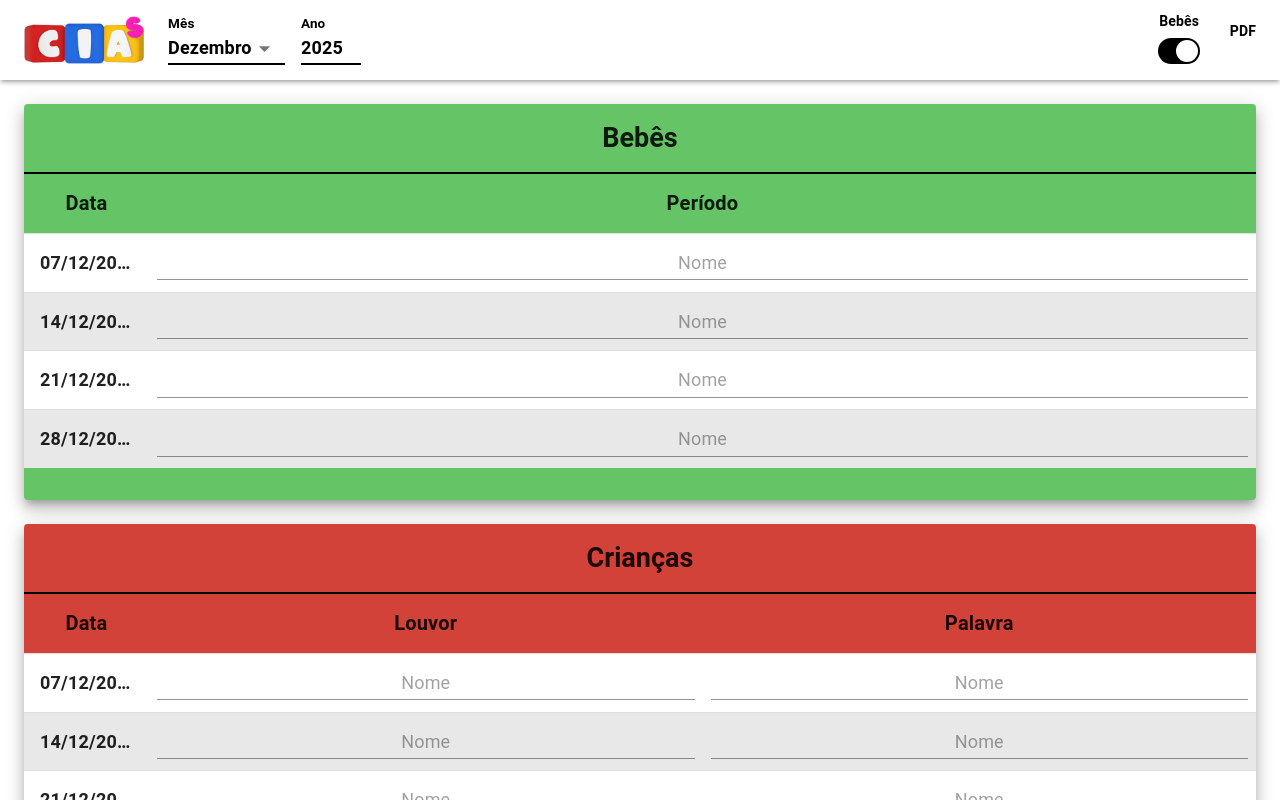
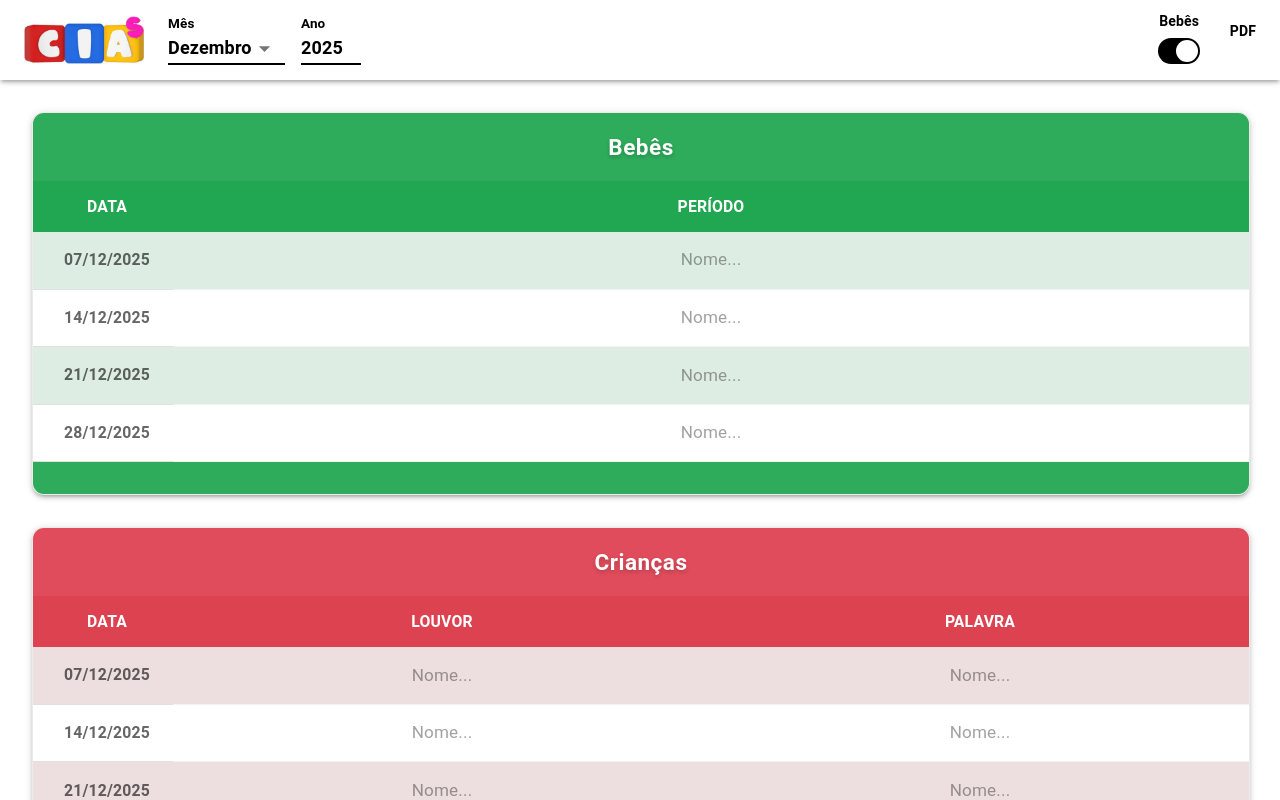
Before and after one commit to Alexandre-Cardozo/EscalaAulasCIAs, a React (Vite) app in the folder escalaaulascias/: page / in a window 1280 px wide. Shown: the top 800 px of the page. Built offline with nearby package versions, Linux system fonts and the light colour scheme; some icons are missing.

Commit message:
Melhorando UI do componente tabela

```diff
--- a/escalaaulascias/src/App.jsx
+++ b/escalaaulascias/src/App.jsx
@@ -159,7 +159,7 @@ export default function App() {
       {isBebesOn && (
         <EscalaTable
           domingos={domingos}
-          cor="#65C466"
+          cor="verde"
           titulo="Bebês"
           variant="bebes"
           nomesTabela={nomesBebes}
@@ -169,7 +169,7 @@ export default function App() {
 
       <EscalaTable
         domingos={domingos}
-        cor="#D24239"
+        cor="vermelho"
         titulo="Crianças"
         variant="padrao"
         nomesTabela={nomesCriancas}
@@ -178,7 +178,7 @@ export default function App() {
 
       <EscalaTable
         domingos={domingos}
-        cor="#436CDD"
+        cor="azul"
         titulo="Intermediários"
         variant="padrao"
         nomesTabela={nomesIntermediarios}
@@ -187,7 +187,7 @@ export default function App() {
 
       <EscalaTable
         domingos={domingos}
-        cor="#F0C035"
+        cor="amarelo"
         titulo="Adolescentes"
         variant="padrao"
         nomesTabela={nomesAdolescentes}
--- a/escalaaulascias/src/components/EscalaTable.jsx
+++ b/escalaaulascias/src/components/EscalaTable.jsx
@@ -1,149 +1,233 @@
+import React from "react";
 import {
-  Typography,
   Paper,
-  TextField,
   Table,
   TableBody,
   TableCell,
   TableContainer,
   TableHead,
   TableRow,
-  tableCellClasses,
-  styled,
+  Box,
+  InputBase,
+  Typography,
 } from "@mui/material";
 
-const StyledTableCell = styled(TableCell)(({ theme }) => ({
-  [`&.${tableCellClasses.head}`]: {
-    fontSize: 20,
+// Função auxiliar para mapear o nome da cor (ex: "verde") para as variáveis CSS do seu index.css
+const getThemeColors = (colorProp) => {
+  const normalizedColor = colorProp?.toLowerCase() || "blue";
+
+  const map = {
+    green: { main: "var(--section-green)", light: "var(--section-green-light)" },
+    verde: { main: "var(--section-green)", light: "var(--section-green-light)" },
+
+    red: { main: "var(--section-red)", light: "var(--section-red-light)" },
+    vermelho: { main: "var(--section-red)", light: "var(--section-red-light)" },
+
+    blue: { main: "var(--section-blue)", light: "var(--section-blue-light)" },
+    azul: { main: "var(--section-blue)", light: "var(--section-blue-light)" },
+    padrao: { main: "var(--section-blue)", light: "var(--section-blue-light)" },
+
+    purple: { main: "var(--section-purple)", light: "var(--section-purple-light)" },
+    roxo: { main: "var(--section-purple)", light: "var(--section-purple-light)" },
+
+    yellow: { main: "var(--section-yellow)", light: "var(--section-yellow-light)" },
+    amarelo: { main: "var(--section-yellow)", light: "var(--section-yellow-light)" },
+  };
+
+  return map[normalizedColor] || map.blue;
+};
+
+export default function EscalaTable({
+  domingos,
+  cor = "blue",
+  titulo,
+  variant = "padrao",
+  nomesTabela = [],
+  onChangeNome,
+}) {
+  const { main, light } = getThemeColors(cor);
+  const isBebes = variant === "bebes";
+
+  // Estilos reutilizáveis
+  const headerCellStyle = {
+    color: "white",
     fontWeight: "bold",
+    textTransform: "uppercase",
+    fontSize: "0.875rem",
+    borderBottom: "none",
+    padding: "12px 16px",
+    textAlign: "center", // Adicionado para centralizar o texto
+  };
+
+  const inputStyle = {
+    "& .MuiInputBase-input": {
+      textAlign: "center",
+      padding: "8px",
+      fontSize: "0.95rem",
+      borderRadius: "6px",
+      transition: "background-color 0.2s",
+      "&:hover": {
+        backgroundColor: "rgba(255, 255, 255, 0.5)",
       },
-  [`&.${tableCellClasses.body}`]: {
-    fontSize: 18,
-    fontWeight: "bold",
+      "&:focus": {
+        backgroundColor: "#fff",
       },
-}));
+    },
+  };
 
-const StyledTableRow = styled(TableRow)(({ theme }) => ({
-  "&:nth-of-type(odd)": {
-    backgroundColor: "white",
-  },
-  "&:nth-of-type(even)": {
-    backgroundColor: "#E8E8E8",
-  },
-  // hide last border
-  "&:last-child td, &:last-child th": {
-    border: 0,
-  },
-}));
-
-export default function EscalaTable({ domingos, cor, titulo, variant = "padrao", nomesTabela = [], onChangeNome }) {
   return (
+    <Box sx={{ margin: 4 }}>
       <Paper
-      elevation={10}
+        elevation={3}
         sx={{
-        paddingTop: 2,
-        paddingBottom: 4,
-        margin: 3,
-        backgroundColor: cor,
+          width: "100%",
+          marginBottom: 4,
+          overflow: "hidden",
+          borderRadius: 3, // Arredondamento estilo card moderno
+          border: "1px solid rgba(0,0,0,0.08)",
+          backgroundColor: "background.paper",
         }}
       >
-      <Typography variant="h5" align="center" sx={{ marginBottom: 2, fontWeight: "bold" }}>
+        {/* Cabeçalho da Seção (A faixa colorida) */}
+        <Box
+          sx={{
+            backgroundColor: `hsl(${main})`, // Consome a variável CSS
+            padding: 2,
+            textAlign: "center",
+            position: "relative",
+            overflow: "hidden",
+          }}
+        >
+          {/* Efeito sutil de brilho/textura */}
+          <Box
+            sx={{
+              position: "absolute",
+              top: 0,
+              left: 0,
+              right: 0,
+              bottom: 0,
+              backgroundColor: "rgba(255,255,255,0.1)",
+            }}
+          />
+          <Typography
+            variant="h6"
+            sx={{
+              color: "white",
+              fontWeight: "bold",
+              position: "relative",
+              letterSpacing: "0.5px",
+              textShadow: "0px 2px 4px rgba(0,0,0,0.2)",
+            }}
+          >
             {titulo}
           </Typography>
+        </Box>
+
         <TableContainer>
-        <Table
-          sx={{ width: "100%", tableLayout: "fixed" }} // força distribuição por colunas
-          aria-label="escala table"
-        >
-          {/* Define as larguras das colunas: Data fixa, demais ocupam o restante */}
+          <Table sx={{ width: "100%", tableLayout: "fixed" }}>
             <colgroup>
-            <col style={{ width: 125 }} />
-            {variant === "bebes" ? (
+              <col style={{ width: 140 }} /> {/* Coluna Data fixa */}
               <col style={{ width: "auto" }} />
+              {!isBebes && <col style={{ width: "auto" }} />}
+            </colgroup>
+
+            <TableHead>
+              <TableRow sx={{ backgroundColor: `hsl(${main})`, opacity: 0.95 }}>
+                <TableCell sx={{ ...headerCellStyle, paddingLeft: 3 }}>DATA</TableCell>
+                {isBebes ? (
+                  <TableCell sx={headerCellStyle}>PERÍODO</TableCell>
                 ) : (
                   <>
-                <col style={{ width: "auto" }} />
-                <col style={{ width: "auto" }} />
-              </>
-            )}
-          </colgroup>
-
-          <TableHead sx={{ "& .MuiTableCell-head": { backgroundColor: cor, borderTop: "2px solid #000" } }}>
-            <TableRow>
-              <StyledTableCell align="center" sx={{ width: 125, maxWidth: 125 }}>
-                Data
-              </StyledTableCell>
-              {variant === "bebes" ? (
-                <StyledTableCell align="center">Período</StyledTableCell>
-              ) : (
-                <>
-                  <StyledTableCell align="center">Louvor</StyledTableCell>
-                  <StyledTableCell align="center">Palavra</StyledTableCell>
+                    <TableCell sx={headerCellStyle}>LOUVOR</TableCell>
+                    <TableCell sx={headerCellStyle}>PALAVRA</TableCell>
                   </>
                 )}
               </TableRow>
             </TableHead>
 
             <TableBody>
-            {domingos.map((data, index) => (
-              <StyledTableRow key={index}>
-                <StyledTableCell
+              {domingos.map((data, index) => {
+                // Alternância de cores baseada nas variáveis light
+                const isEven = index % 2 === 0;
+                const rowBg = isEven ? `hsl(${light})` : "transparent";
+
+                return (
+                  <TableRow
+                    key={index}
+                    sx={{
+                      backgroundColor: rowBg,
+                      "&:hover": { backgroundColor: "rgba(0,0,0,0.02)" }, // Hover sutil
+                      "& td": { borderBottom: "1px solid rgba(0,0,0,0.05)" },
+                    }}
+                  >
+                    {/* Célula Data */}
+                    <TableCell
                       component="th"
                       scope="row"
-                  align="center"
                       sx={{
-                    width: 150,
-                    maxWidth: 150,
+                        paddingLeft: 3,
+                        fontWeight: 600,
+                        color: "text.secondary",
                         whiteSpace: "nowrap",
-                    overflow: "hidden",
-                    textOverflow: "ellipsis",
+                        textAlign: "center", // Adicionado para centralizar o texto da célula de dados
                       }}
                     >
                       {data ?? ""}
-                </StyledTableCell>
+                    </TableCell>
 
-                <StyledTableCell sx={{ p: 1 }}>
-                  <TextField
-                    required
+                    {/* Célula Input 1 */}
+                    <TableCell sx={{ p: 1 }}>
+                      <InputBase
                         fullWidth
-                    placeholder="Nome"
-                    variant="standard"
-                    color={cor}
-                    focused
+                        placeholder="Nome..."
                         value={nomesTabela[index]?.[0] ?? ""}
                         onChange={(e) => onChangeNome?.(index, 0, e.target.value.slice(0, 20))}
-                    sx={{
-                      "& .MuiInputBase-input": {
-                        textAlign: "center",
-                      },
-                    }}
+                        sx={inputStyle}
                       />
-                </StyledTableCell>
+                    </TableCell>
 
-                {variant === "padrao" ? (
-                  <StyledTableCell sx={{ p: 1 }}>
-                    <TextField
-                      required
+                    {/* Célula Input 2 (Se não for bebês) */}
+                    {!isBebes && (
+                      <TableCell sx={{ p: 1 }}>
+                        <InputBase
                           fullWidth
-                      placeholder="Nome"
-                      variant="standard"
-                      color={cor}
-                      focused
+                          placeholder="Nome..."
                           value={nomesTabela[index]?.[1] ?? ""}
                           onChange={(e) => onChangeNome?.(index, 1, e.target.value.slice(0, 20))}
-                      sx={{
-                        "& .MuiInputBase-input": {
-                          textAlign: "center",
-                        },
-                      }}
+                          sx={inputStyle}
                         />
-                  </StyledTableCell>
-                ) : null}
-              </StyledTableRow>
-            ))}
+                      </TableCell>
+                    )}
+                  </TableRow>
+                );
+              })}
             </TableBody>
           </Table>
         </TableContainer>
+
+        {/* Footer da Seção (A faixa colorida) */}
+        <Box
+          sx={{
+            backgroundColor: `hsl(${main})`, // Consome a variável CSS
+            padding: 2,
+            textAlign: "center",
+            position: "relative",
+            overflow: "hidden",
+          }}
+        >
+          {/* Efeito sutil de brilho/textura */}
+          <Box
+            sx={{
+              position: "absolute",
+              top: 0,
+              left: 0,
+              right: 0,
+              bottom: 0,
+              backgroundColor: "rgba(255,255,255,0.1)",
+            }}
+          />
+        </Box>
       </Paper>
+    </Box>
   );
 }
--- a/escalaaulascias/src/index.css
+++ b/escalaaulascias/src/index.css
@@ -17,4 +17,30 @@ body {
   -webkit-font-smoothing: antialiased;
   -moz-osx-font-smoothing: grayscale;
   -webkit-text-size-adjust: 100%;
+
+  /* ================================================= */
+  /* VARIÁVEIS DE COR PARA O COMPONENTE ESCALATABLE    */
+  /* Valores HSL (Hue, Saturation, Lightness) puros    */
+  /* Ajustado: Variáveis '*-light' agora têm L=95% para listrado claro. */
+  /* ================================================= */
+
+  /* Verde */
+  --section-green: 142 76% 36%;
+  --section-green-light: 142 30% 90%; /* Ajustado para CLARO */
+
+  /* Vermelho */
+  --section-red: 354 70% 54%;
+  --section-red-light: 354 30% 90%; /* Ajustado para CLARO */
+
+  /* Azul (Padrão) */
+  --section-blue: 217 91% 60%;
+  --section-blue-light: 217 30% 90%; /* Ajustado para CLARO */
+
+  /* Roxo */
+  --section-purple: 262 83% 58%;
+  --section-purple-light: 262 30% 90%; /* Ajustado para CLARO */
+
+  /* Amarelo */
+  --section-yellow: 45 93% 47%;
+  --section-yellow-light: 45 30% 90%; /* Ajustado para CLARO */
 }
```
Lines whose indentation alone changed are shown as unchanged.
